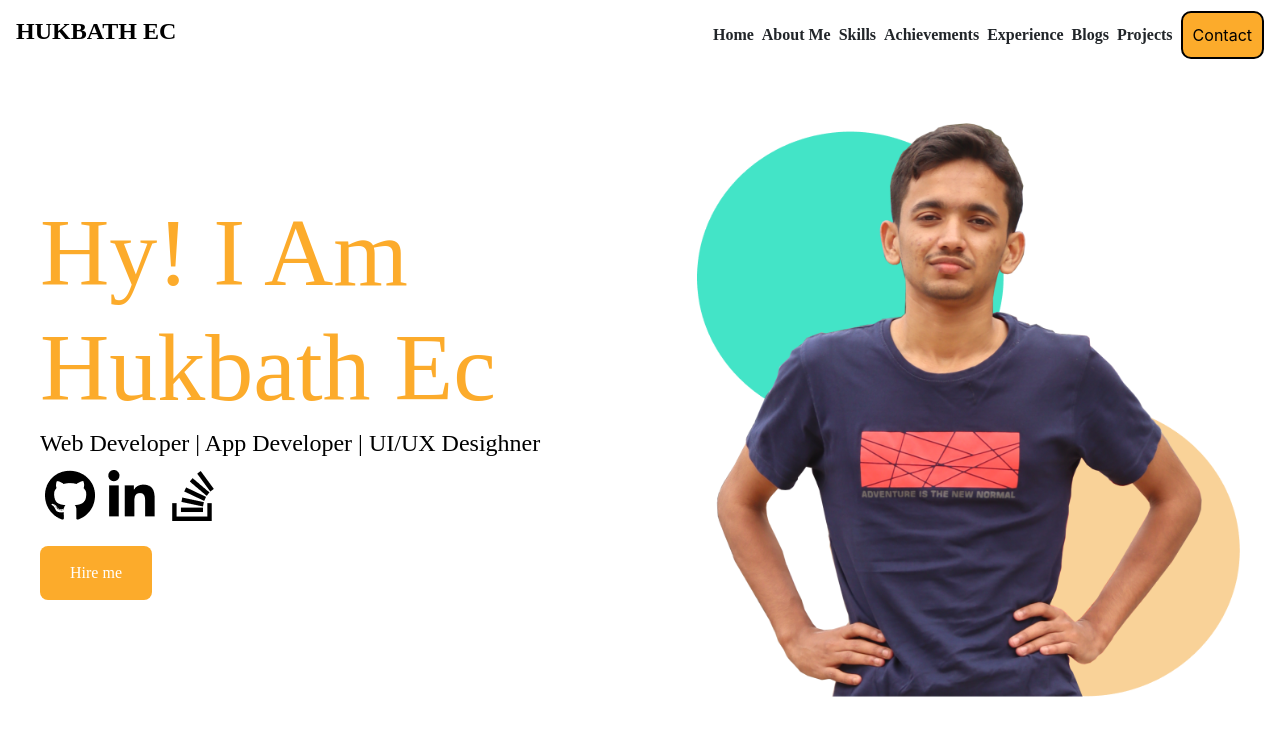
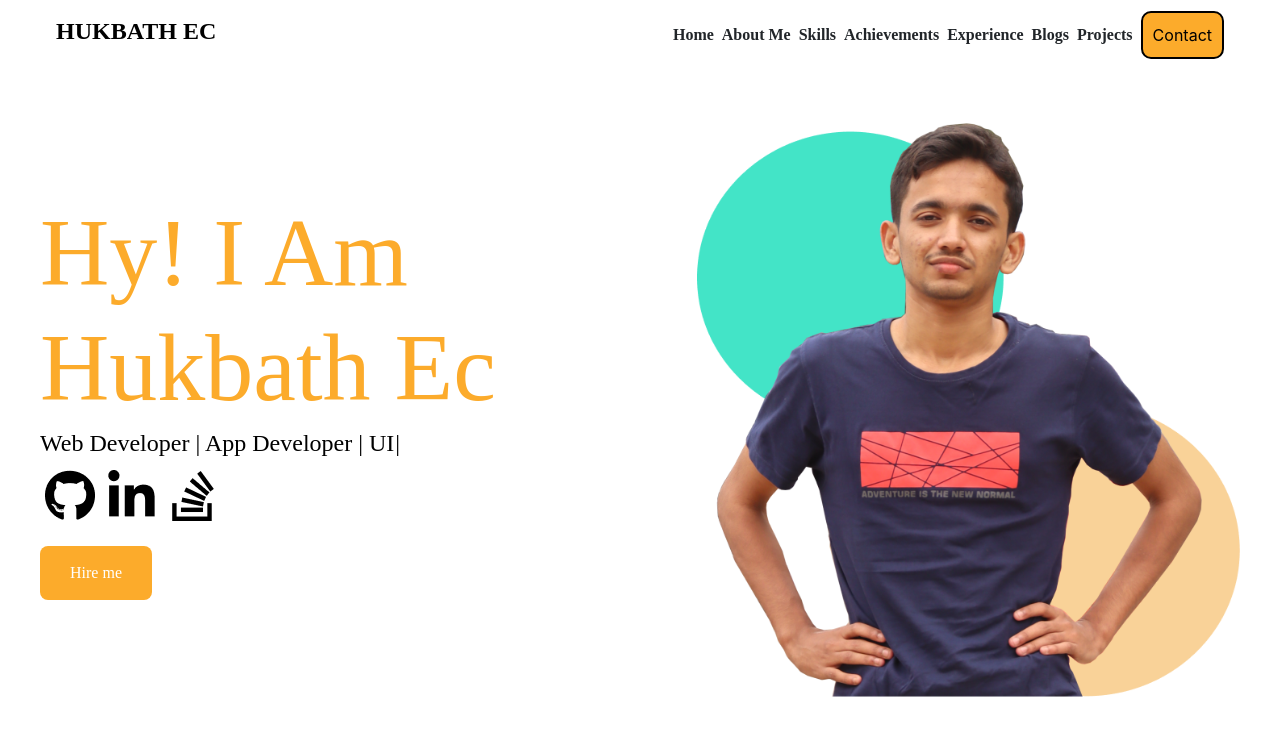
Before and after one commit to HuKKu-ec/Portfolio, a React (Create React App) app: page / in a window 1280 px wide. Shown: the top 736 px of the page. Built offline with nearby package versions, Linux system fonts and the light colour scheme; a web font is replaced by a local one.

Commit message:
typewriting effect is added

```diff
--- a/package.json
+++ b/package.json
@@ -14,7 +14,9 @@
     "react-router-dom": "^6.3.0",
     "react-scripts": "5.0.1",
     "react-slideshow-image": "^3.7.5",
+    "react-typewriting": "^2.2.0",
     "reactstrap": "^9.0.2",
+    "typewriter-effect": "^2.19.0",
     "web-vitals": "^2.1.4"
   },
   "scripts": {
--- a/src/App.css
+++ b/src/App.css
@@ -9,6 +9,10 @@ nav button :hover {
 
 .span {
   margin-left: 30px;
+}
+.navbar {
+  max-width: 1200px;
+  margin: 0px auto;
 }
 
 .ContainerDiv {
@@ -111,6 +115,12 @@ button:hover {
   background-color: #43e4c7;
 
   color: #fff;
+}
+li:hover {
+  color: #fcab2b;
+}
+.is-active {
+  color: #fcab2b;
 }
 /* media Queries */
 @media screen and (max-width: 1150px) {
--- a/src/components/Header.js
+++ b/src/components/Header.js
@@ -3,7 +3,7 @@ import { Link } from 'react-router-dom';
 
 const Header = () => {
   return (
-    <nav class="navbar navbar-expand-lg navbar-light">
+    <nav className="navbar navbar-expand-lg navbar-light">
       <h1
         className="navbar-brand"
         style={{
@@ -108,12 +108,10 @@ const Header = () => {
             </b>
           </li>
         </ul>
-        <form class="form-inline my-2 my-lg-0">
-          <button type="submit">
-            <Link style={{ all: 'unset' }} to="/contact">
-              Contact
-            </Link>
-          </button>
+        <form className="form-inline my-2 my-lg-0">
+          <Link style={{ all: 'unset' }} to="/contact">
+            <button type="submit">Contact</button>
+          </Link>
         </form>
       </div>
     </nav>
--- a/src/pages/Home.js
+++ b/src/pages/Home.js
@@ -1,17 +1,29 @@
 import React from 'react';
 import { Link } from 'react-router-dom';
 import { Helmet } from 'react-helmet';
+import Typewriter from 'typewriter-effect';
+
 const Home = () => {
   return (
     <div className="ContainerDiv">
       <Helmet>
         <title>hukbathec | Home</title>
       </Helmet>
+
       <div className="homeContainer">
         <h1 className="heading">Hy! I Am</h1>
         <h1 className="heading">Hukbath Ec</h1>
         <p className="subHeading">
-          Web Developer | App Developer | UI/UX Desighner
+          <Typewriter
+            onInit={(typewriter) => {
+              typewriter
+
+                .typeString('Web Developer | App Developer | UI/UX Desighner')
+                .pauseFor(1000)
+
+                .start();
+            }}
+          />
         </p>
         <table>
           <tbody>
```
Also changed, not shown: 1 other file (tests, documents, lock files or other folders).
